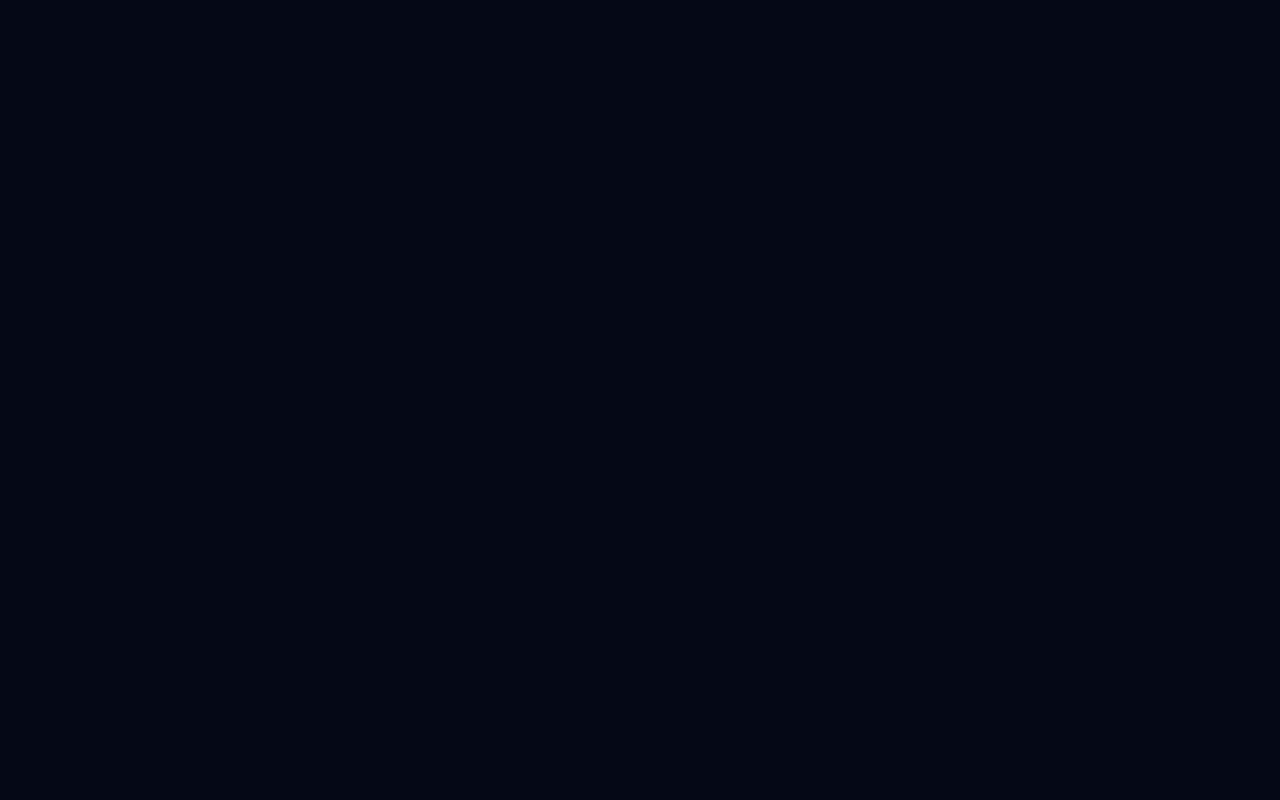
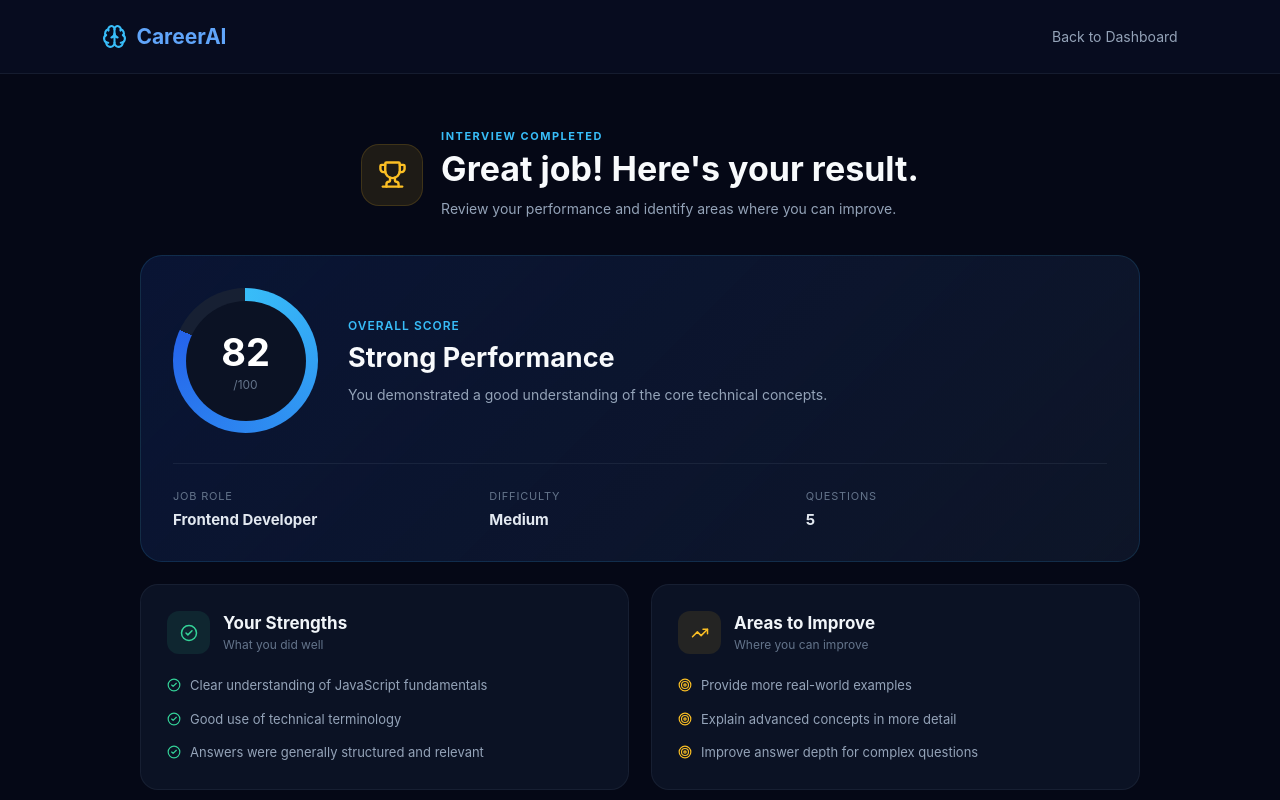
Before and after one commit to madhubhashaniwgs/MockMate, a React app in the folder frontend/: page /interview-result in a window 1280 px wide. Before the commit this address had no page. Shown: the top 800 px of the page. Built offline with nearby package versions, Linux system fonts and the light colour scheme; the HTML template or start-up script is replaced by a standard one.

Commit message:
chore:dounloard dependencies and edit routes

```diff
--- a/frontend/package.json
+++ b/frontend/package.json
@@ -10,6 +10,7 @@
     "preview": "vite preview"
   },
   "dependencies": {
+    "lucide-react": "^1.21.0",
     "react": "^19.2.6",
     "react-dom": "^19.2.6",
     "react-router-dom": "^7.18.0"
--- a/frontend/src/App.jsx
+++ b/frontend/src/App.jsx
@@ -4,6 +4,10 @@ import Home from "./pages/Home";
 import Login from "./pages/Login";
 import Register from "./pages/Register";
 import Dashboard from "./pages/Dashboard";
+import InterviewSetup from "./pages/InterviewSetup";
+import InterviewResult from "./pages/InterviewResult";
+import InterviewHistory from "./pages/InterviewHistory";
+import MockInterview from "./pages/MockInterview";
 
 function App() {
   return (
@@ -13,6 +17,10 @@ function App() {
         <Route path="/login" element={<Login />} />
         <Route path="/register" element={<Register />} />
         <Route path="/dashboard" element={<Dashboard />} />
+        <Route path="/interview-setup" element={<InterviewSetup />} />
+        <Route path="/interview-result" element={<InterviewResult />} />
+        <Route path="/history" element={<InterviewHistory />} />
+        <Route path="/mock-interview" element={<MockInterview />} />
       </Routes>
     </BrowserRouter>
   );
```
Also changed, not shown: 1 other file (tests, documents, lock files or other folders).
